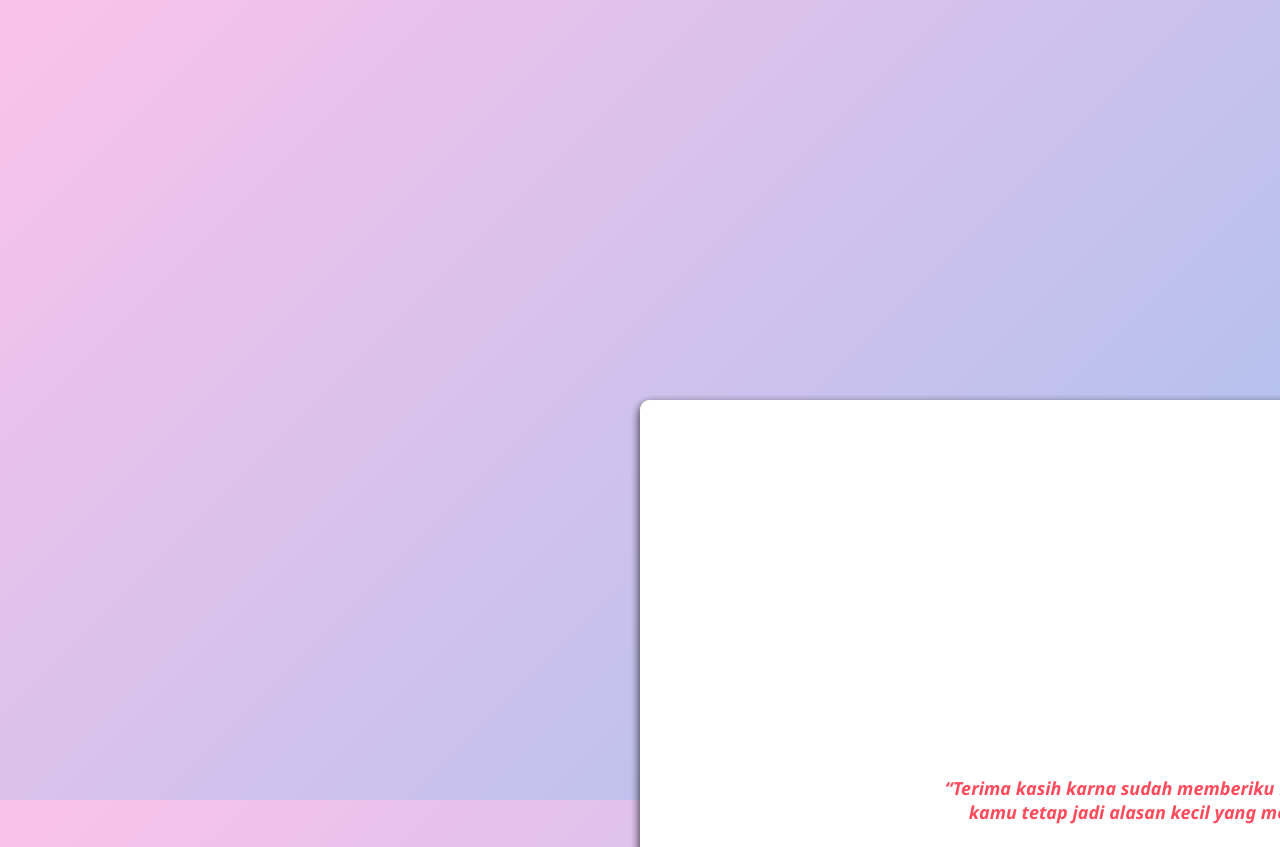
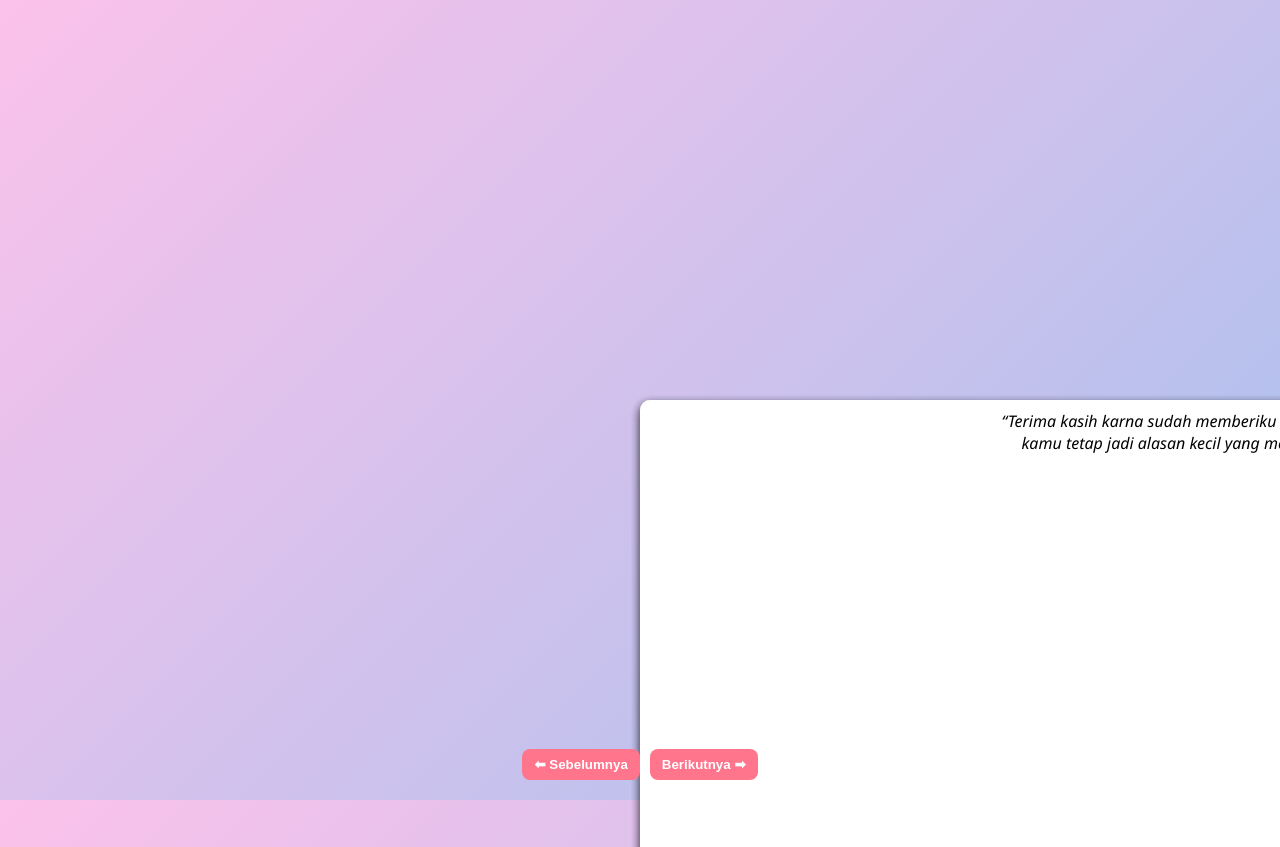
Before and after one commit to depaa81/scrapbook-untukmu, a plain HTML site: page index.html in a window 1280 px wide. Shown: the top 847 px of the page. Drawn offline with Linux system fonts and the light colour scheme.

Commit message:
Update index.html

```diff
--- a/index.html
+++ b/index.html
@@ -3,7 +3,7 @@
 <head>
   <meta charset="UTF-8">
   <meta name="viewport" content="width=device-width, initial-scale=1.0">
-  <title>Buku Kenangan</title>
+  <title>Buku Untukmu</title>
   <link rel="stylesheet" href="style.css">
 </head>
 <body>
@@ -48,14 +48,17 @@
     </div>
 
     <!-- Halaman 5 Penutup -->
-  <div class="page" style="display:flex; justify-content:center; align-items:center;">
-    <div class="text" style="color:#ff4b5c; font-weight:bold; text-align:center; font-size:18px; padding:20px;">
+    <div class="page penutup">
+      <div class="text">
         “Terima kasih karna sudah memberiku kesempatan untuk terus mencintai mu,<br>
         kamu tetap jadi alasan kecil yang membuatku tersenyum setiap hari ❤️”
       </div>
+    </div>
+  </div>
+
   <div class="controls">
-    <button onclick="prevPage()">⬅️ Sebelumnya</button>
-    <button onclick="nextPage()">➡️ Berikutnya</button>
+    <button onclick="prevPage()">⬅ Sebelumnya</button>
+    <button onclick="nextPage()">Berikutnya ➡</button>
   </div>
 
   <script src="script.js"></script>
```
Lines whose indentation alone changed are shown as unchanged.
